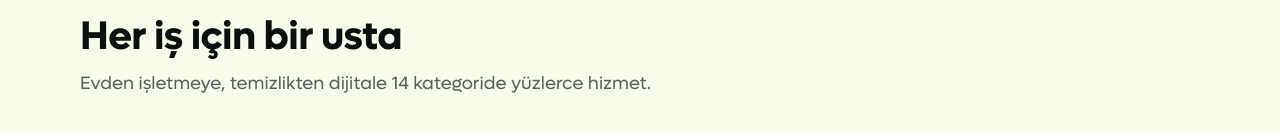
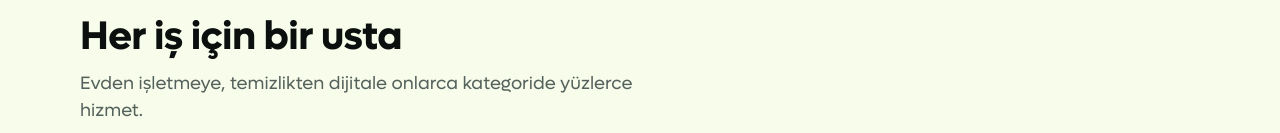
Before and after one commit to finitobox/landing-pages, a plain HTML site: page index.html in a window 1280 px wide. Shown: the part 783-916 px from the top of the page. Drawn offline with Linux system fonts and the light colour scheme.

Commit message:
Kategori sayisi: onlarca
Co-Authored-By: Claude Opus 5.5 <noreply@anthropic.com>

```diff
--- a/index.html
+++ b/index.html
@@ -65,7 +65,7 @@
 <section id="kategoriler">
   <div class="wrap">
     <div class="head">
-      <div><h2 class="h2">Her iş için bir usta</h2><p class="lead">Evden işletmeye, temizlikten dijitale 14 kategoride yüzlerce hizmet.</p></div>
+      <div><h2 class="h2">Her iş için bir usta</h2><p class="lead">Evden işletmeye, temizlikten dijitale onlarca kategoride yüzlerce hizmet.</p></div>
     </div>
     <div class="cats">
       <div class="cat"><div class="ic" style="background:#4caf5020"><svg viewBox="0 0 24 24" width="28" height="28" fill="#4caf50"><path d="M15.98 11.02L15.98 11.02L15 11.02L15 3Q15 2.16 14.41 1.57Q13.83 0.98 12.98 0.98L12.98 0.98L11.02 0.98Q10.17 0.98 9.59 1.57Q9 2.16 9 3L9 3L9 11.02L8.02 11.02Q6.61 11.02 5.48 11.67Q4.36 12.33 3.68 13.48Q3 14.63 3 15.98L3 15.98L3 23.02L21 23.02L21 15.98Q21 14.63 20.32 13.48Q19.64 12.33 18.52 11.67Q17.39 11.02 15.98 11.02ZM18.98 15.98L18.98 21L17.02 21L17.02 18Q17.02 17.58 16.71 17.30Q16.41 17.02 15.98 17.02L15.98 17.02Q15.61 17.02 15.30 17.30Q15 17.58 15 18L15 18L15 21L12.98 21L12.98 18Q12.98 17.58 12.70 17.30Q12.42 17.02 12 17.02L12 17.02Q11.58 17.02 11.30 17.30Q11.02 17.58 11.02 18L11.02 18L11.02 21L9 21L9 18Q9 17.58 8.70 17.30Q8.39 17.02 8.02 17.02L8.02 17.02Q7.59 17.02 7.29 17.30Q6.98 17.58 6.98 18L6.98 18L6.98 21L5.02 21L5.02 15.98Q5.02 15.19 5.41 14.51Q5.81 13.83 6.49 13.41Q7.17 12.98 8.02 12.98L8.02 12.98L15.98 12.98Q16.83 12.98 17.51 13.41Q18.19 13.83 18.59 14.51Q18.98 15.19 18.98 15.98L18.98 15.98Z"/></svg></div>Temizlik</div>
```
